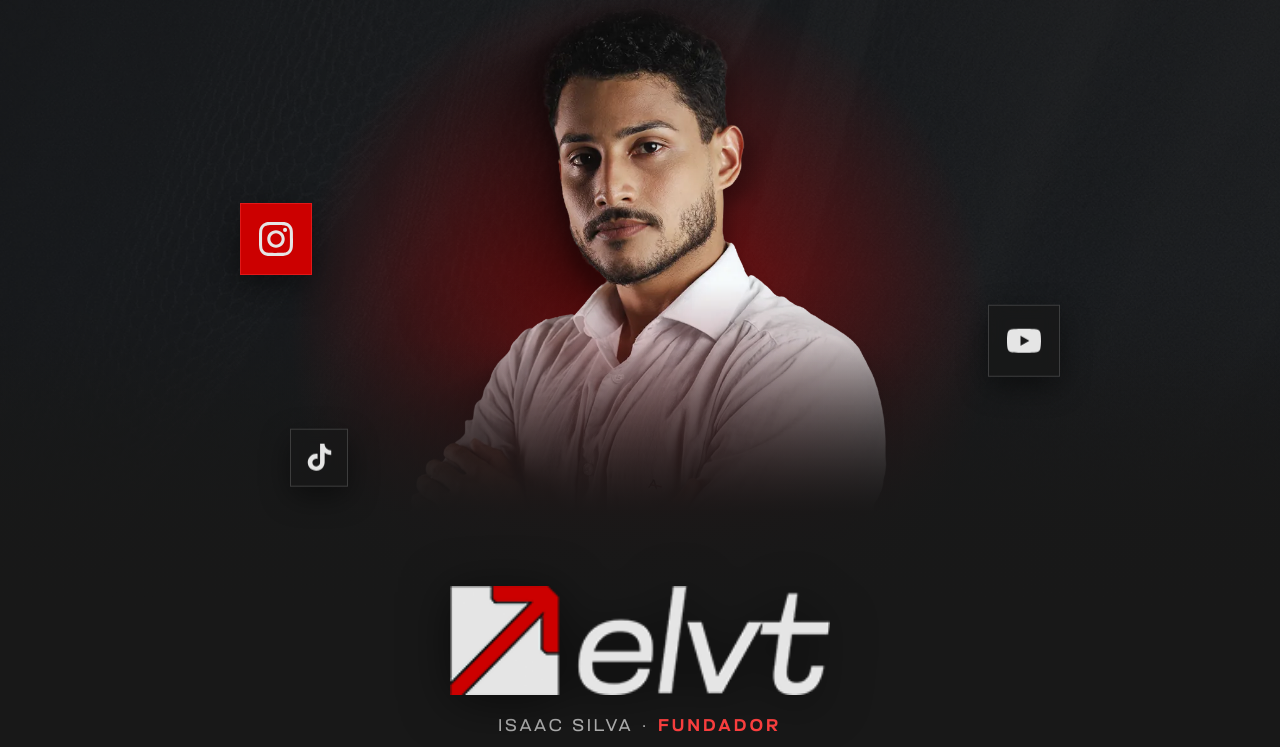
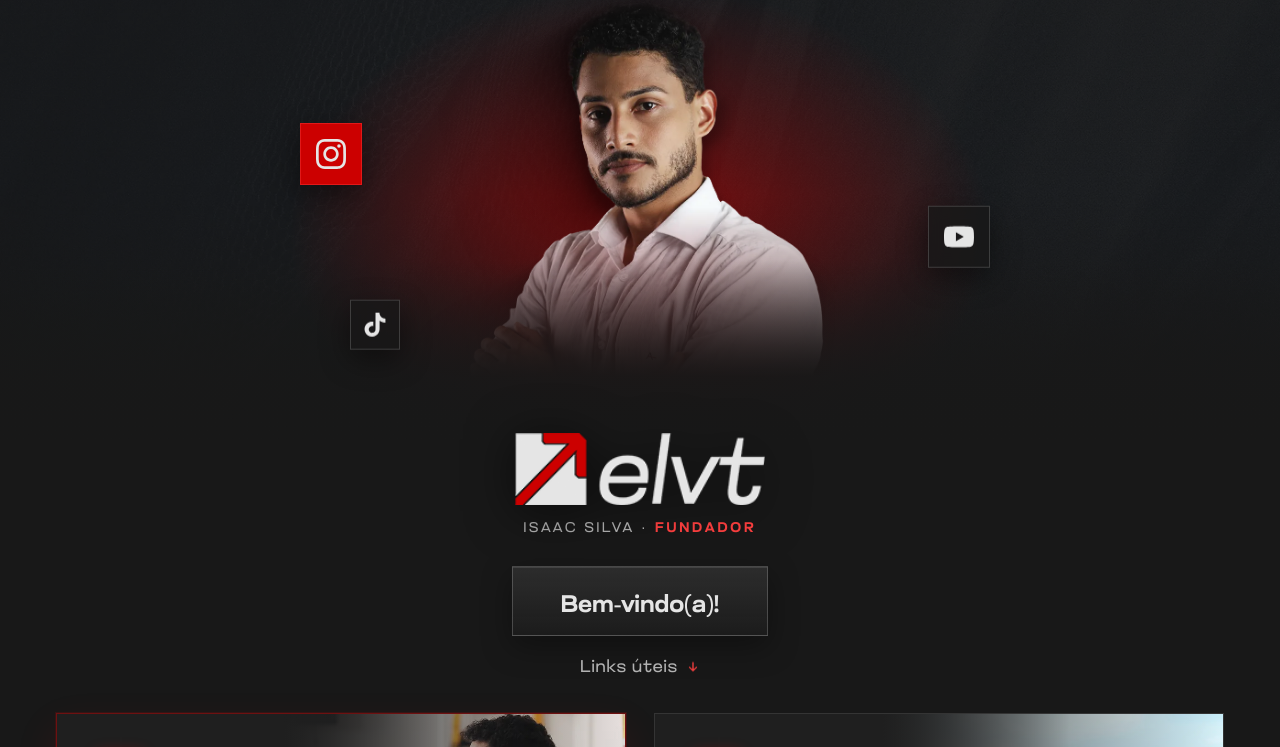
Before and after one commit to contatoelvtmkt-stack/ARVORE-DE-LINKS, a plain HTML site: page index.html in a window 1280 px wide. Shown: the top 747 px of the page. Drawn offline with Linux system fonts and the light colour scheme.

Commit message:
Desktop: banner mais baixo para mostrar os cards e logo menor
Co-Authored-By: Claude Opus 5.5 <noreply@anthropic.com>
Claude-Session: https://claude.ai/code/session_012qrbtFtJtthbg23RYz456L

```diff
--- a/css/links.css
+++ b/css/links.css
@@ -207,26 +207,26 @@ body::before{
 /* ---------- DESKTOP (1200px+, pensado em 1920): banner em tela cheia + cards 2 por linha ---------- */
 @media (min-width:1200px){
   .page{max-width:none;margin:0;box-shadow:none;border:0;background:var(--bg)}
-  .hero{height:clamp(780px,92vh,980px)}
+  .hero{height:clamp(560px,62vh,700px)}
   .hero__bg{
     background:
       radial-gradient(38% 62% at 50% 42%,rgba(204,0,0,.6),rgba(204,0,0,0) 72%),
       url(../assets/img/textura-topo.webp) center/cover no-repeat;
   }
-  .hero__photo{width:clamp(700px,46vw,860px);bottom:110px;-webkit-mask-image:linear-gradient(180deg,#000 46%,transparent 78%);mask-image:linear-gradient(180deg,#000 46%,transparent 78%)}
-  .hero::after{height:440px}
-  .hero__brand{bottom:44px}
-  .hero__logo{width:380px}
-  .hero__tag{font-size:17px;margin-top:16px}
-  .float{width:72px;height:72px}
-  .float svg{width:34px;height:34px}
-  .float--1{left:calc(50% - 400px);top:26%}
-  .float--2{right:calc(50% - 420px);top:40%}
-  .float--3{left:calc(50% - 350px);top:56%;width:58px;height:58px}
-  .float--3 svg{width:27px;height:27px}
-  .welcome{padding:10px 48px 48px}
-  .pill{padding:22px 60px;font-size:30px}
-  .welcome p{font-size:19px;margin-top:20px}
+  .hero__photo{width:clamp(520px,58vh,620px);bottom:66px;-webkit-mask-image:linear-gradient(180deg,#000 46%,transparent 78%);mask-image:linear-gradient(180deg,#000 46%,transparent 78%)}
+  .hero::after{height:300px}
+  .hero__brand{bottom:24px}
+  .hero__logo{width:250px}
+  .hero__tag{font-size:14px;margin-top:10px}
+  .float{width:62px;height:62px}
+  .float svg{width:30px;height:30px}
+  .float--1{left:calc(50% - 340px);top:22%}
+  .float--2{right:calc(50% - 350px);top:38%}
+  .float--3{left:calc(50% - 290px);top:55%;width:50px;height:50px}
+  .float--3 svg{width:24px;height:24px}
+  .welcome{padding:6px 48px 36px}
+  .pill{padding:16px 48px;font-size:24px}
+  .welcome p{font-size:17px;margin-top:16px}
   .links{display:grid;grid-template-columns:1fr 1fr;gap:28px;max-width:1520px;margin:0 auto;padding:0 56px}
   .card,.card--main{min-height:300px}
   .card__img,.card--main .card__img{width:60%}
--- a/index.html
+++ b/index.html
@@ -13,7 +13,7 @@
   <link rel="apple-touch-icon" href="assets/img/favicon-180.png">
   <link rel="preload" href="assets/fonts/glancyr-medium.woff2" as="font" type="font/woff2" crossorigin>
   <link rel="preload" href="assets/img/hero-pessoa.webp" as="image">
-  <link rel="stylesheet" href="css/links.css?v=20261118d">
+  <link rel="stylesheet" href="css/links.css?v=20261119a">
   <script>document.documentElement.classList.add('js')</script>
 </head>
 <body>
@@ -102,6 +102,6 @@
     </footer>
   </main>
 
-  <script src="js/links.js?v=20261118d"></script>
+  <script src="js/links.js?v=20261119a"></script>
 </body>
 </html>
```
